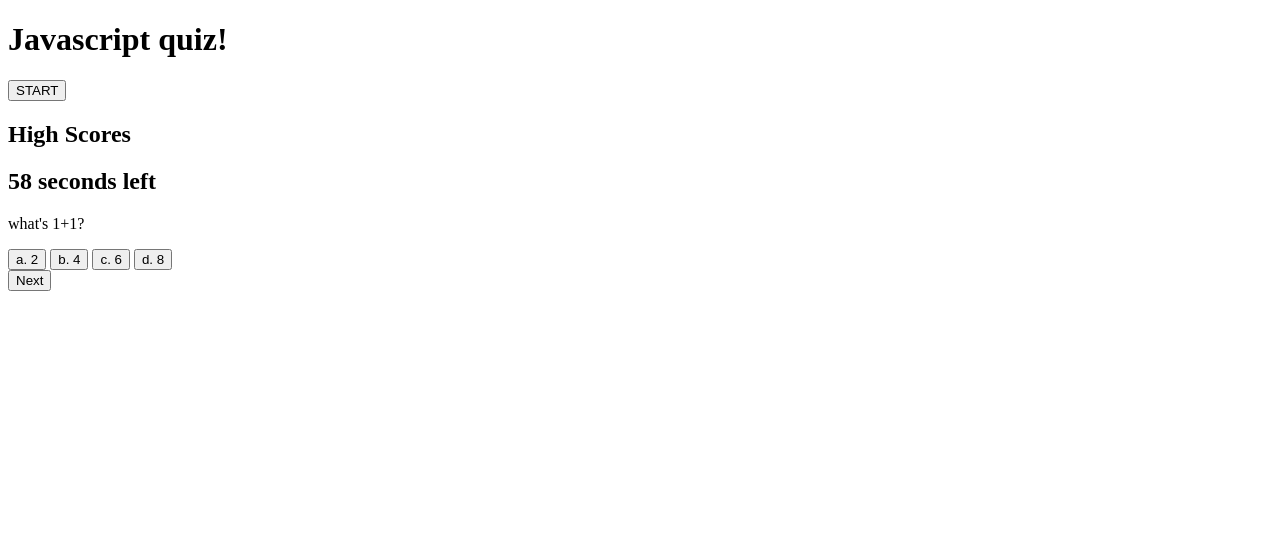
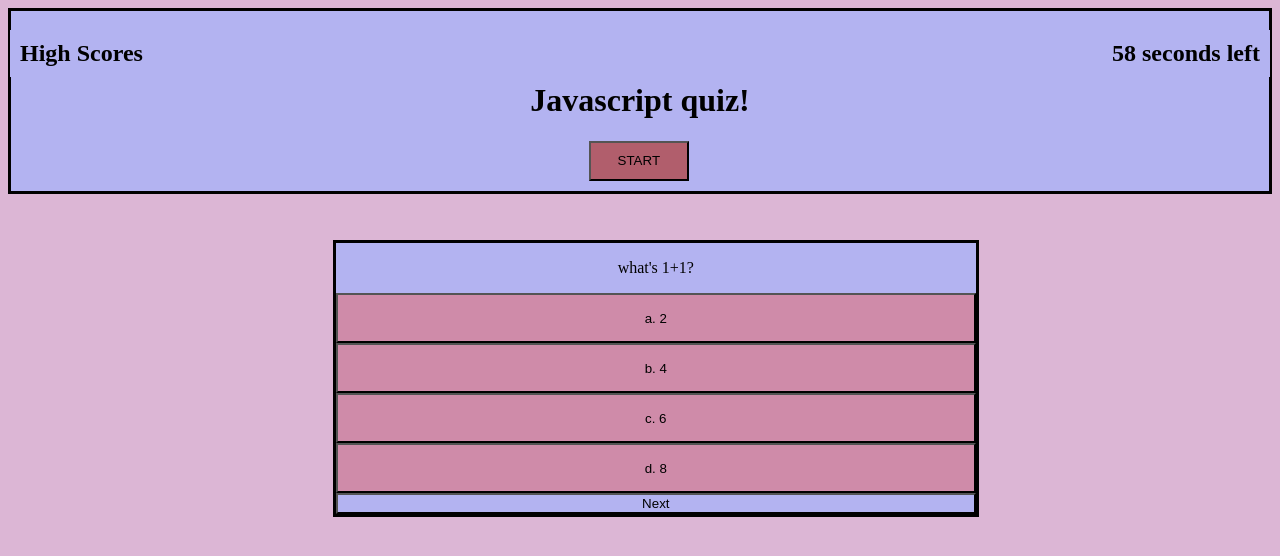
Before and after one commit to TatumSterling/javascript-quiz, a plain HTML site: page index.html in a window 1280 px wide. Both pictures are taken after a click on the button "START". Drawn offline with Linux system fonts and the light colour scheme.

Commit message:
added css styling to application

```diff
--- a/assets/script.js
+++ b/assets/script.js
@@ -81,9 +81,7 @@ function checkAnswer(event){
 function nextQuestion () {
   currentIndex ++;
   askCurrentQuestion();
-  answerChoiceText();
 }
-
 var secondsLeft = 60;
 
 function setTime() {
--- a/assets/style.css
+++ b/assets/style.css
@@ -1,3 +1,74 @@
+* {
+    background-color: #dcb6d5;
+}
+
 #quiz-container {
     display: none;
+    flex-direction: column;
+    justify-content: center;
+    position: absolute;
+    width: 50%;
+    left: 26%;
+    top: 30%;
+    border: solid black;
+    background-color: #b3b3f1;
 }
+
+#question {
+    text-align: center;
+    background-color: #b3b3f1;
+}
+
+#answer-container {
+    display: flex;
+    flex-direction: column;
+}
+
+.answer {
+    height: 50px;
+    background-color: #cf8ba9;
+
+}
+
+.answer:hover {
+    background-color: #b15e6c;
+}
+
+#header {
+    border: solid black;
+    padding: 50px;
+    background-color: #b3b3f1;
+}
+
+#title {
+    text-align: center;
+    background-color: #b3b3f1;
+}
+
+#high-scores {
+    position: absolute;
+    top: 10px;
+    left: 10px;
+    padding: 10px;
+    background-color: #b3b3f1;
+}
+
+#timer {
+    position: absolute;
+    top: 10px;
+    right: 10px;
+    padding: 10px;
+    background-color: #b3b3f1;
+}
+
+#start-btn {
+   position: absolute;
+   left: 46%;
+   background-color:#b15e6c;
+   height: 40px;
+   width: 100px;
+}
+
+#next-btn {
+    background-color: #b3b3f1;
+}
--- a/index.html
+++ b/index.html
@@ -9,19 +9,22 @@
 </head>
 
 <body>
-    <h1 id="header"> Javascript quiz! </h1>
-    <button id="start-btn">START</button>
-    <h2 id="high-scores">High Scores</h2>
-    <h2 id="timer">timer</h2>
+    <div id="header">
+        <h1 id="title"> Javascript quiz! </h1>
+        <button id="start-btn">START</button>
+        <h2 id="high-scores">High Scores</h2>
+        <h2 id="timer">timer</h2>
+    </div>
     <div id="quiz-container">
         <p id="question">this is my question</p>
         <div id="answer-container">
-            <button id="a">answer choice 1</button>
-            <button id="b">answer choice 2</button>
-            <button id="c">answer choice 3</button>
-            <button id="d">answer choice 4</button>
+            <button class = "answer" id="a">answer choice 1</button>
+            <button class = "answer" id="b">answer choice 2</button>
+            <button class = "answer" id="c">answer choice 3</button>
+            <button class = "answer" id="d">answer choice 4</button>
+            <button id="next-btn">Next</button>
         </div>
-        <button id="next-btn">Next</button>
+
     </div>
     <div id="score"></div>
 
```
